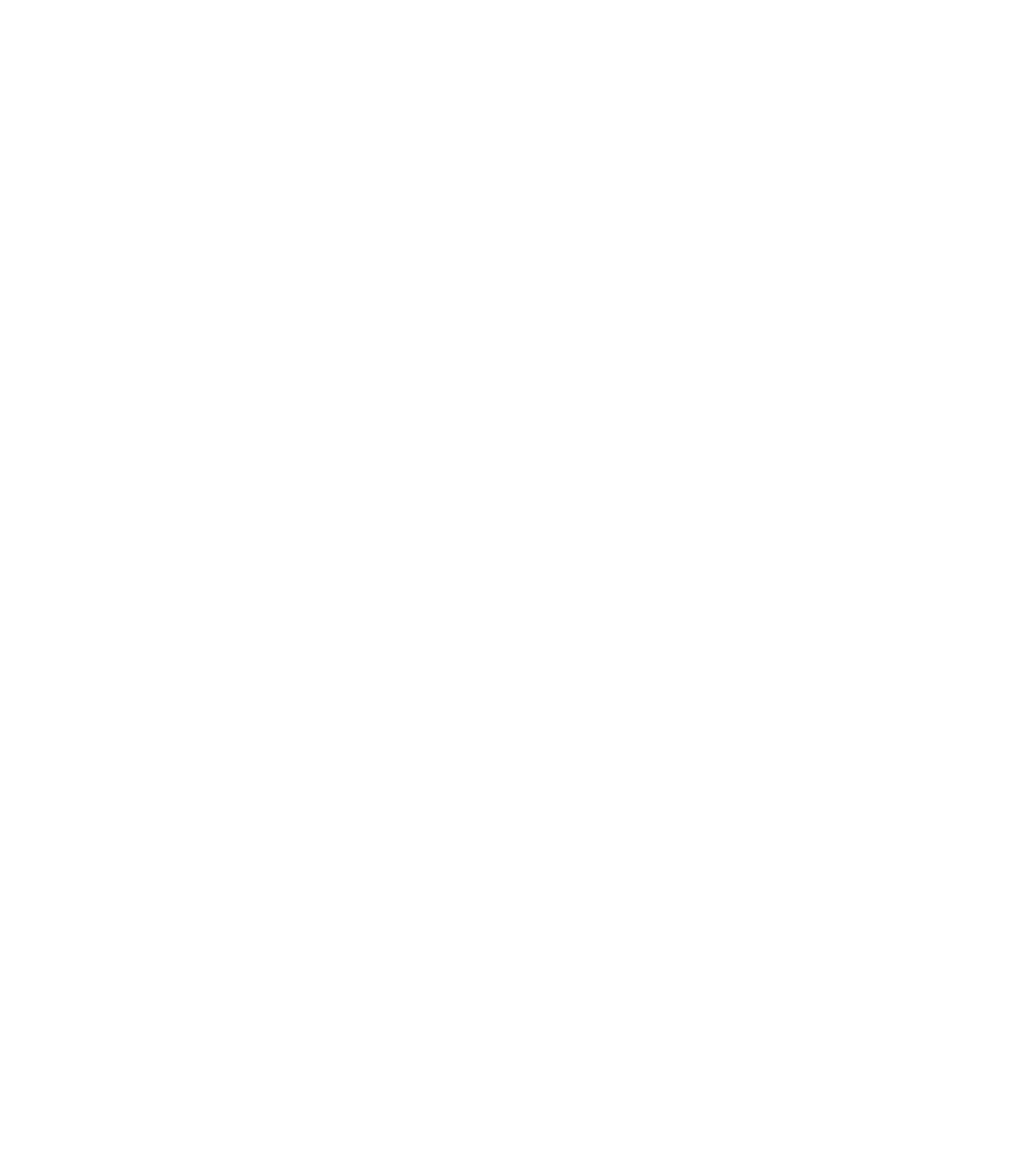
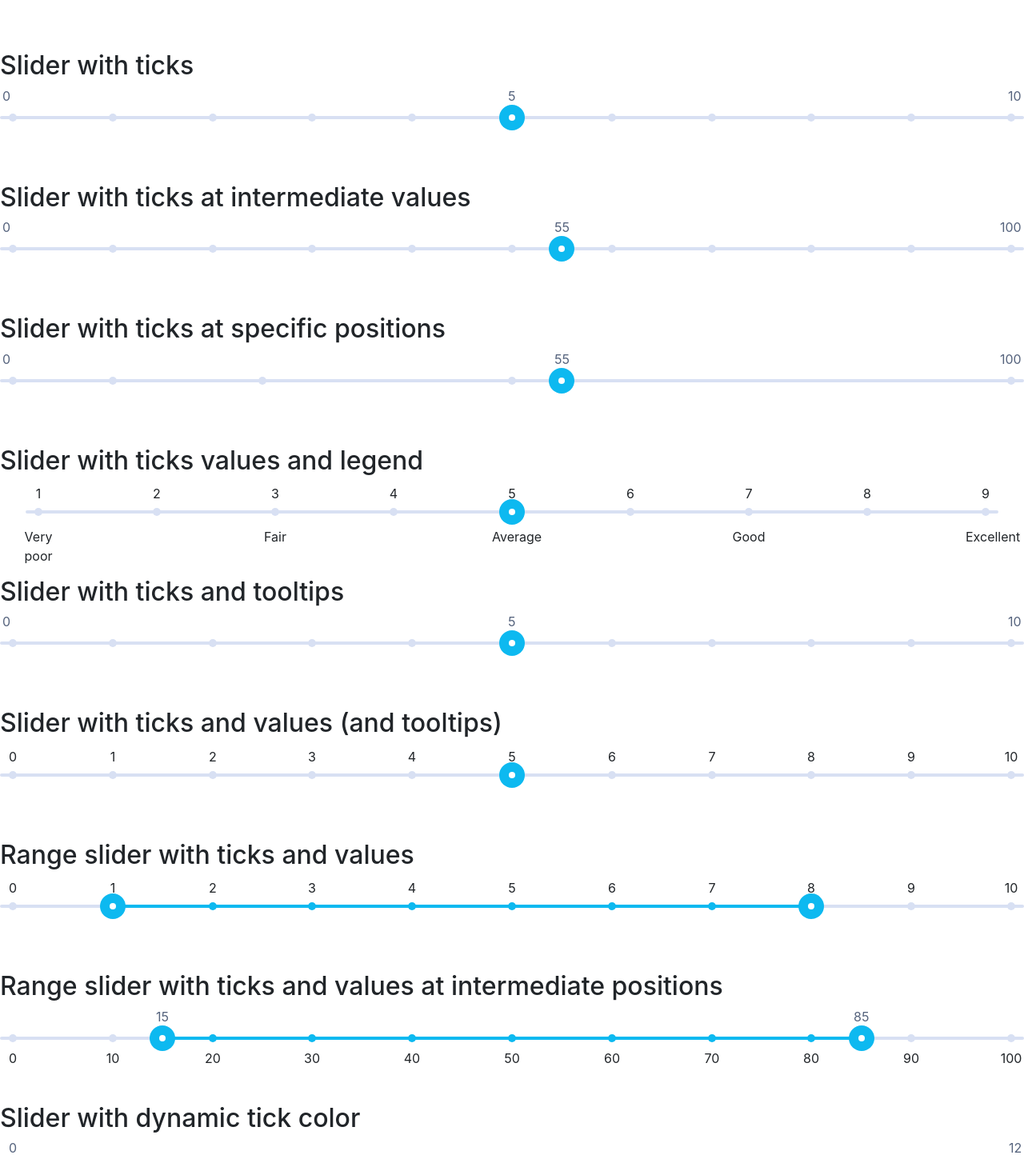
Before and after one commit to angular-slider/ngx-slider, an Angular app: page / in a window 1280 px wide. Shown: the part 3564-5008 px from the top of the page at 80% size. Before the commit the page ends 3563 px from the top, so only its background shows below. Built offline with nearby package versions, Linux system fonts and the light colour scheme.

Commit message:
Add yet another batch of examples

```diff
--- a/src/app/app.component.html
+++ b/src/app/app.component.html
@@ -86,3 +86,59 @@ Current letter: {{this.indexToLetter(alphabetSlider.value)}}
 
 <h2>Slider with dates</h2>
 <ng2-slider [(value)]="dateSlider.value" [options]="dateSlider.options"></ng2-slider>
+
+
+<h2>Slider with ticks</h2>
+<ng2-slider [(value)]="ticksSlider.value" [options]="ticksSlider.options"></ng2-slider>
+
+
+<h2>Slider with ticks at intermediate values</h2>
+<ng2-slider [(value)]="intermediateTicksSlider.value" [options]="intermediateTicksSlider.options"></ng2-slider>
+
+
+<h2>Slider with ticks at specific positions</h2>
+<ng2-slider [(value)]="ticksArraySlider.value" [options]="ticksArraySlider.options"></ng2-slider>
+
+
+<h2>Slider with ticks values and legend</h2>
+<!-- Margin because the last legend label otherwise sticks out to the right
+     TODO: should be fixed? -->
+<div style="margin-left: 2em; margin-right: 2em;">
+  <ng2-slider [(value)]="ticksLegedSlider.value" [options]="ticksLegedSlider.options"></ng2-slider>
+</div>
+
+
+<h2>Slider with ticks and tooltips</h2>
+<ng2-slider [(value)]="ticksAndTooltipsSlider.value" [options]="ticksAndTooltipsSlider.options"></ng2-slider>
+
+
+<h2>Slider with ticks and values (and tooltips)</h2>
+<ng2-slider [(value)]="ticksValuesAndTooltipsSlider.value" [options]="ticksValuesAndTooltipsSlider.options"></ng2-slider>
+
+
+<h2>Range slider with ticks and values</h2>
+<ng2-slider [(value)]="rangeTicksValuesSlider.minValue" [(highValue)]="rangeTicksValuesSlider.maxValue" [options]="rangeTicksValuesSlider.options"></ng2-slider>
+
+
+<h2>Range slider with ticks and values at intermediate positions</h2>
+<ng2-slider [(value)]="rangeIntermediateTicksSlider.minValue" [(highValue)]="rangeIntermediateTicksSlider.maxValue" [options]="rangeIntermediateTicksSlider.options"></ng2-slider>
+
+
+<h2>Slider with dynamic tick color</h2>
+<ng2-slider [(value)]="dynamicTickColorSlider.value" [options]="dynamicTickColorSlider.options"></ng2-slider>
+
+
+<h2>Slider with logarithmic scale</h2>
+<ng2-slider [(value)]="logScaleSlider.value" [options]="logScaleSlider.options"></ng2-slider>
+
+
+<h2>Slider with custom scale</h2>
+<ng2-slider [(value)]="customScaleSlider.value" [options]="customScaleSlider.options"></ng2-slider>
+
+
+<h2>Slider with draggable range</h2>
+<ng2-slider [(value)]="draggableRangeSlider.minValue" [(highValue)]="draggableRangeSlider.maxValue" [options]="draggableRangeSlider.options"></ng2-slider>
+
+
+<h2>Slider with draggable range only</h2>
+<ng2-slider [(value)]="draggableRangeOnlySlider.minValue" [(highValue)]="draggableRangeOnlySlider.maxValue" [options]="draggableRangeOnlySlider.options"></ng2-slider>
--- a/src/app/app.component.ts
+++ b/src/app/app.component.ts
@@ -248,9 +248,176 @@ export class AppComponent {
       stepsArray: this.createDateRange().map((date: Date) => {
         return { value: date.getTime() };
       }),
-      translate: (value: number, sliderId: any, label: any) => {
+      translate: (value: number, sliderId: any, label: any): string => {
         return new Date(value).toDateString();
       }
+    }
+  };
+
+  ticksSlider: SimpleSliderModel = {
+    value: 5,
+    options: {
+      floor: 0,
+      ceil: 10,
+      showTicks: true
+    }
+  };
+
+  intermediateTicksSlider: SimpleSliderModel = {
+    value: 55,
+    options: {
+      floor: 0,
+      ceil: 100,
+      showTicks: true,
+      tickStep: 10
+    }
+  };
+
+  ticksArraySlider: SimpleSliderModel = {
+    value: 55,
+    options: {
+      floor: 0,
+      ceil: 100,
+      ticksArray: [0, 10, 25, 50, 100]
+    }
+  };
+
+  ticksLegedSlider: SimpleSliderModel = {
+    value: 5,
+    options: {
+      showTicksValues: true,
+      stepsArray: [
+        {value: 1, legend: 'Very poor'},
+        {value: 2},
+        {value: 3, legend: 'Fair'},
+        {value: 4},
+        {value: 5, legend: 'Average'},
+        {value: 6},
+        {value: 7, legend: 'Good'},
+        {value: 8},
+        {value: 9, legend: 'Excellent'}
+      ]
+    }
+  };
+
+  ticksAndTooltipsSlider: SimpleSliderModel = {
+    value: 5,
+    options: {
+      floor: 0,
+      ceil: 10,
+      showTicks: true,
+      ticksTooltip: (v: number): string => {
+        return 'Tooltip for ' + v;
+      }
+    }
+  };
+
+  ticksValuesAndTooltipsSlider: SimpleSliderModel = {
+    value: 5,
+    options: {
+      floor: 0,
+      ceil: 10,
+      showTicksValues: true,
+      ticksValuesTooltip: (v: number): string => {
+        return 'Tooltip for ' + v;
+      }
+    }
+  };
+
+  rangeTicksValuesSlider: RangeSliderModel = {
+    minValue: 1,
+    maxValue: 8,
+    options: {
+      floor: 0,
+      ceil: 10,
+      showTicksValues: true
+    }
+  };
+
+  rangeIntermediateTicksSlider: RangeSliderModel = {
+    minValue: 15,
+    maxValue: 85,
+    options: {
+      floor: 0,
+      ceil: 100,
+      showTicksValues: true,
+      tickStep: 10,
+      tickValueStep: 10
+    }
+  };
+
+  dynamicTickColorSlider: SimpleSliderModel = {
+    value: 0,
+    options: {
+      ceil: 12,
+      floor: 0,
+      showSelectionBar: true,
+      showTicks: true,
+      getTickColor: (value: number): string => {
+        if (value < 3) {
+          return 'red';
+        }
+        if (value < 6) {
+          return 'orange';
+        }
+        if (value < 9) {
+          return 'yellow';
+        }
+        return '#2AE02A';
+      }
+    }
+  };
+
+  logScaleSlider: SimpleSliderModel = {
+    value: 1,
+    options: {
+      floor: 1,
+      ceil: 100,
+      logScale: true,
+      showTicks: true
+    }
+  };
+
+  customScaleSlider: SimpleSliderModel = {
+    value: 50,
+    options: {
+      floor: 0,
+      ceil: 100,
+      step: 10,
+      showTicksValues: true,
+      customValueToPosition: (val: number, minVal: number, maxVal: number): number => {
+        val = Math.sqrt(val);
+        minVal = Math.sqrt(minVal);
+        maxVal = Math.sqrt(maxVal);
+        const range = maxVal - minVal;
+        return (val - minVal) / range;
+      },
+      customPositionToValue: (percent: number, minVal: number, maxVal: number): number => {
+        minVal = Math.sqrt(minVal);
+        maxVal = Math.sqrt(maxVal);
+        const value = percent * (maxVal - minVal) + minVal;
+        return Math.pow(value, 2);
+      }
+    }
+  };
+
+  draggableRangeSlider: RangeSliderModel = {
+    minValue: 1,
+    maxValue: 8,
+    options: {
+      floor: 0,
+      ceil: 10,
+      draggableRange: true
+    }
+  };
+
+  draggableRangeOnlySlider: RangeSliderModel = {
+    minValue: 4,
+    maxValue: 6,
+    options: {
+      floor: 0,
+      ceil: 10,
+      draggableRangeOnly: true
     }
   };
 
```
